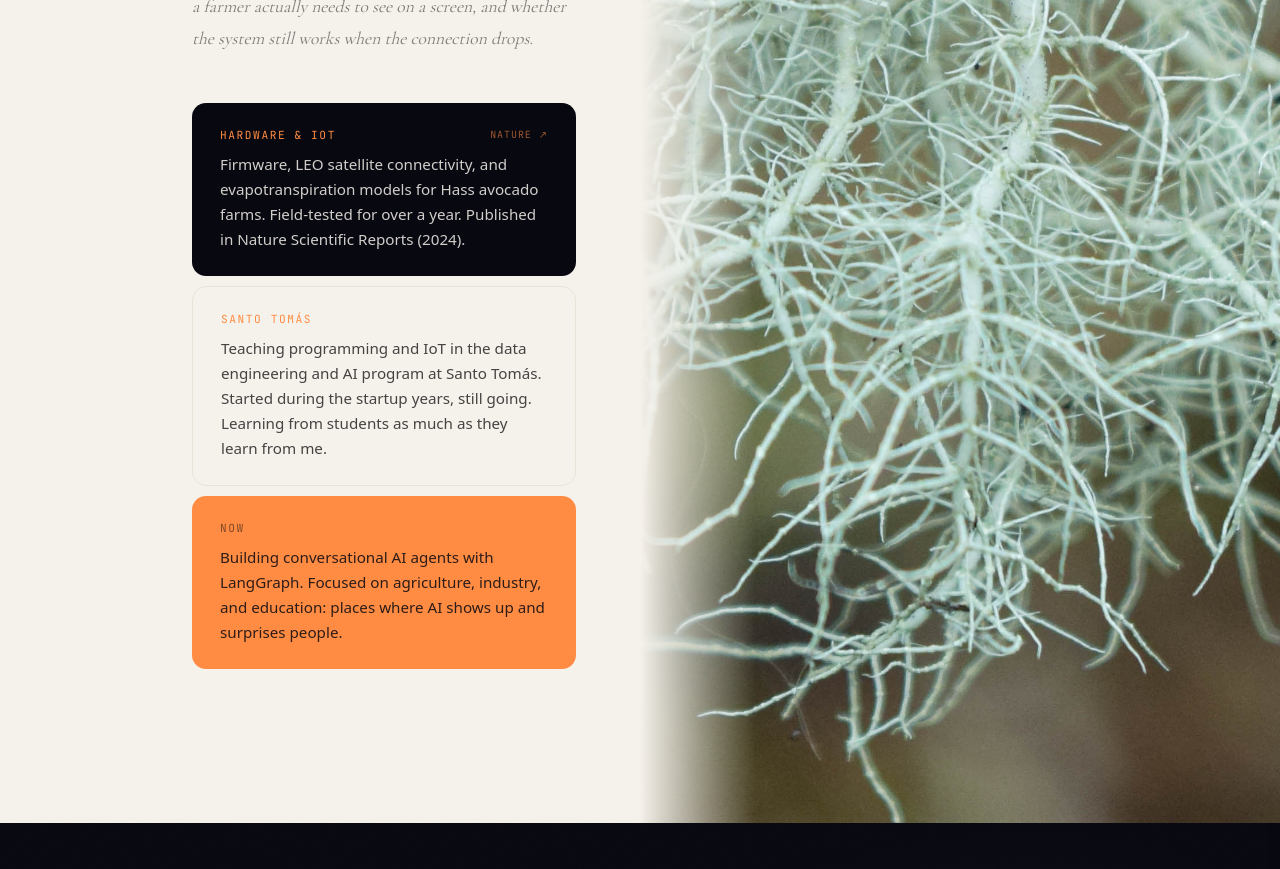
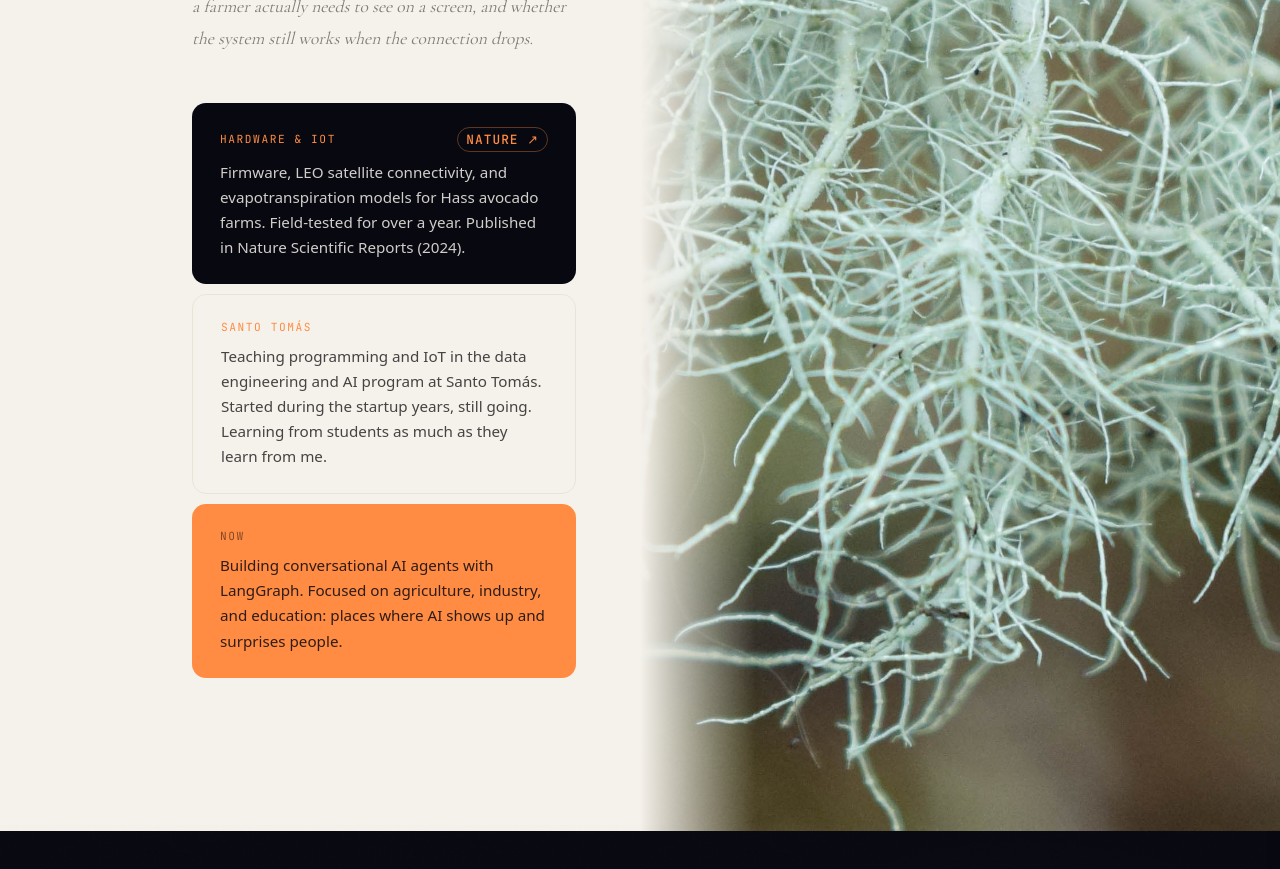
Before and after one commit to jazorro11/portafolio-julio-zorro, a Next.js app: page /en in a window 1280 px wide. Shown: the part 2260-3129 px from the top of the page. Built offline with nearby package versions, Linux system fonts and the light colour scheme; a web font is replaced by a local one.

Commit message:
feat(about): elevate Nature link visibility, add lichen image priority for LCP

```diff
--- a/src/components/sections/About/index.tsx
+++ b/src/components/sections/About/index.tsx
@@ -82,15 +82,20 @@ function ChapterList() {
                 rel="noopener noreferrer"
                 style={{
                   fontFamily: 'var(--font-mono)',
-                  fontSize: '0.62rem',
-                  letterSpacing: '0.1em',
+                  fontSize: 'var(--text-xs)',
+                  letterSpacing: '0.08em',
                   textTransform: 'uppercase',
-                  color: 'rgba(255,140,66,0.6)',
+                  color: 'var(--color-accent)',
                   textDecoration: 'none',
-                  transition: 'color 150ms ease',
+                  transition: 'opacity 150ms ease',
+                  opacity: 1,
+                  fontWeight: 500,
+                  border: '1px solid rgba(255,140,66,0.35)',
+                  borderRadius: '100px',
+                  padding: '2px 8px',
                 }}
-                onMouseEnter={e => (e.currentTarget.style.color = '#FF8C42')}
-                onMouseLeave={e => (e.currentTarget.style.color = 'rgba(255,140,66,0.6)')}
+                onMouseEnter={e => (e.currentTarget.style.opacity = '0.7')}
+                onMouseLeave={e => (e.currentTarget.style.opacity = '1')}
               >
                 Nature ↗
               </a>
@@ -215,6 +220,7 @@ export default function About() {
           src="/photos/lichen.jpg"
           alt="Lichen with fractal branching structure — inspires complex systems design"
           fill
+          priority
           style={{ objectFit: 'cover', objectPosition: 'center' }}
           sizes="50vw"
         />
```
